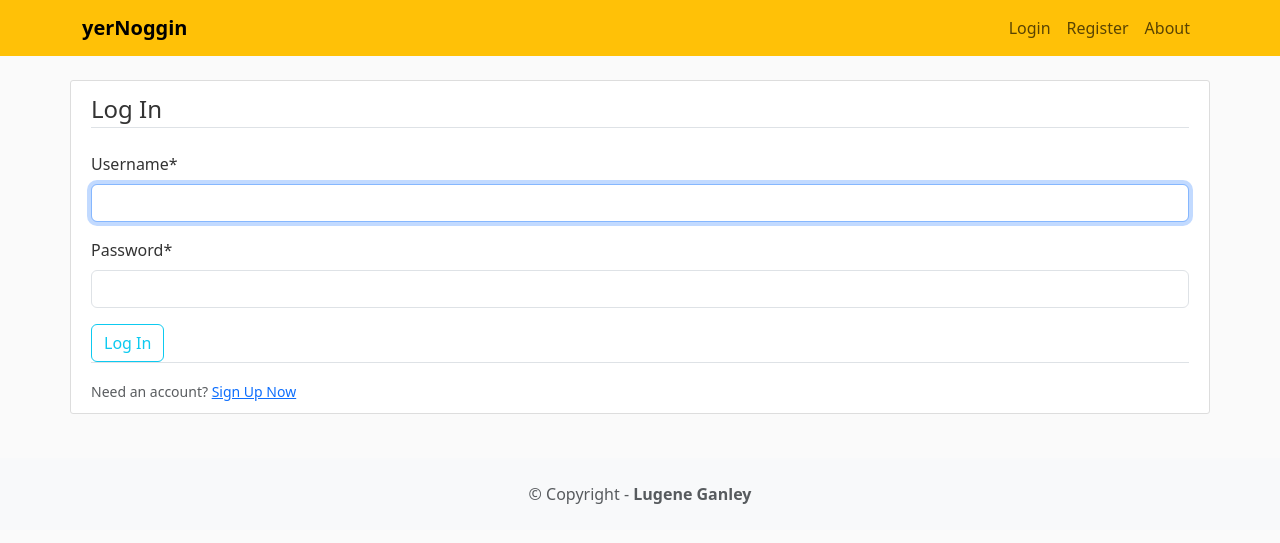
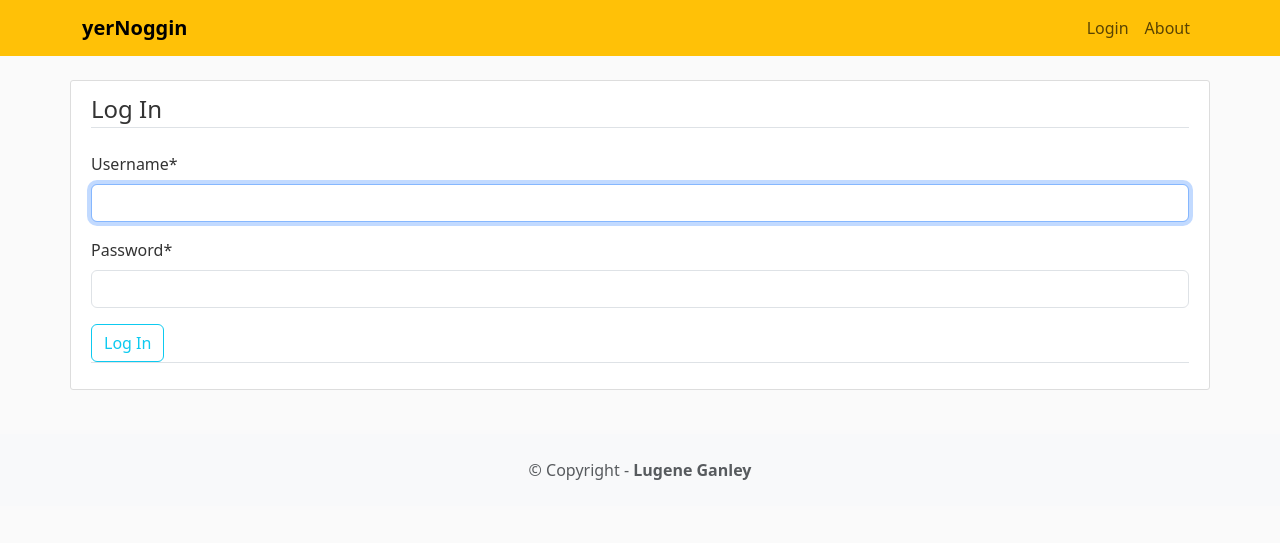
Before and after one commit to chocolate365/noggin, a Django app: page /login/ in a window 1280 px wide. Shown: the top 543 px of the page. Run offline with Django 4.2, Linux system fonts and the light colour scheme; some libraries are stand-ins or nearby versions.

Commit message:
move search icon, disable register

```diff
--- a/noggin/urls.py
+++ b/noggin/urls.py
@@ -24,7 +24,7 @@ from users import views as user_views
 
 urlpatterns = [
     path('admin/', admin.site.urls),
-    path('register/', user_views.register, name='register'),
+    #path('register/', user_views.register, name='register'),
     path('profile/', user_views.profile, name='profile'),
     path('login/', auth_views.LoginView.as_view(template_name='users/login.html'), name='login'),
     path('logout/', auth_views.LogoutView.as_view(template_name='users/logout.html'), name='logout'),
--- a/tasks/templates/tasks/base.html
+++ b/tasks/templates/tasks/base.html
@@ -43,6 +43,7 @@
 
 					{% if user.is_authenticated %}
 
+					<a class="nav-item nav-link" href="{% url 'tasks-search' %}"><span class="material-symbols-outlined">search</span></a>
 					<a class="nav-item nav-link fw-bold" href="{% url 'tasks-priority' %}">Top Priority</a>
 					<a class="nav-item nav-link" href="{% url 'tasks-tasks' %}">Tasks</a>
 					<a class="nav-item nav-link" href="{% url 'tasks-lists' %}">Lists</a>
@@ -55,15 +56,13 @@
 
 					{% if user.is_authenticated %}
 
-					<a class="nav-item nav-link" href="{% url 'tasks-search' %}"><span class="material-symbols-outlined">search</span></a>
-
 					<a class="nav-item nav-link" href="{% url 'profile' %}">Profile ({{ user.username }})</a>
 					<a class="nav-item nav-link" href="{% url 'logout' %}">Logout</a>
 
 					{% else %}
 
 					<a class="nav-item nav-link" href="{% url 'login' %}">Login</a>
-					<a class="nav-item nav-link" href="{% url 'register' %}">Register</a>
+					<!--<a class="nav-item nav-link" href="{% url 'login' %}">Register</a>change login back to register to use-->
 
 					{% endif %}
 
--- a/users/templates/users/login.html
+++ b/users/templates/users/login.html
@@ -15,7 +15,7 @@
 		</form>
 		<div class="border-top pt-3">
 			<small class="text-muted">
-				Need an account? <a class="ml-2" href="{% url 'register' %}">Sign Up Now</a>
+				<!--Need an account? <a class="ml-2" href="{% url 'login' %}">Sign Up Now</a> change login back to register to use-->
 			</small>
 		</div>
 	</div>
```
